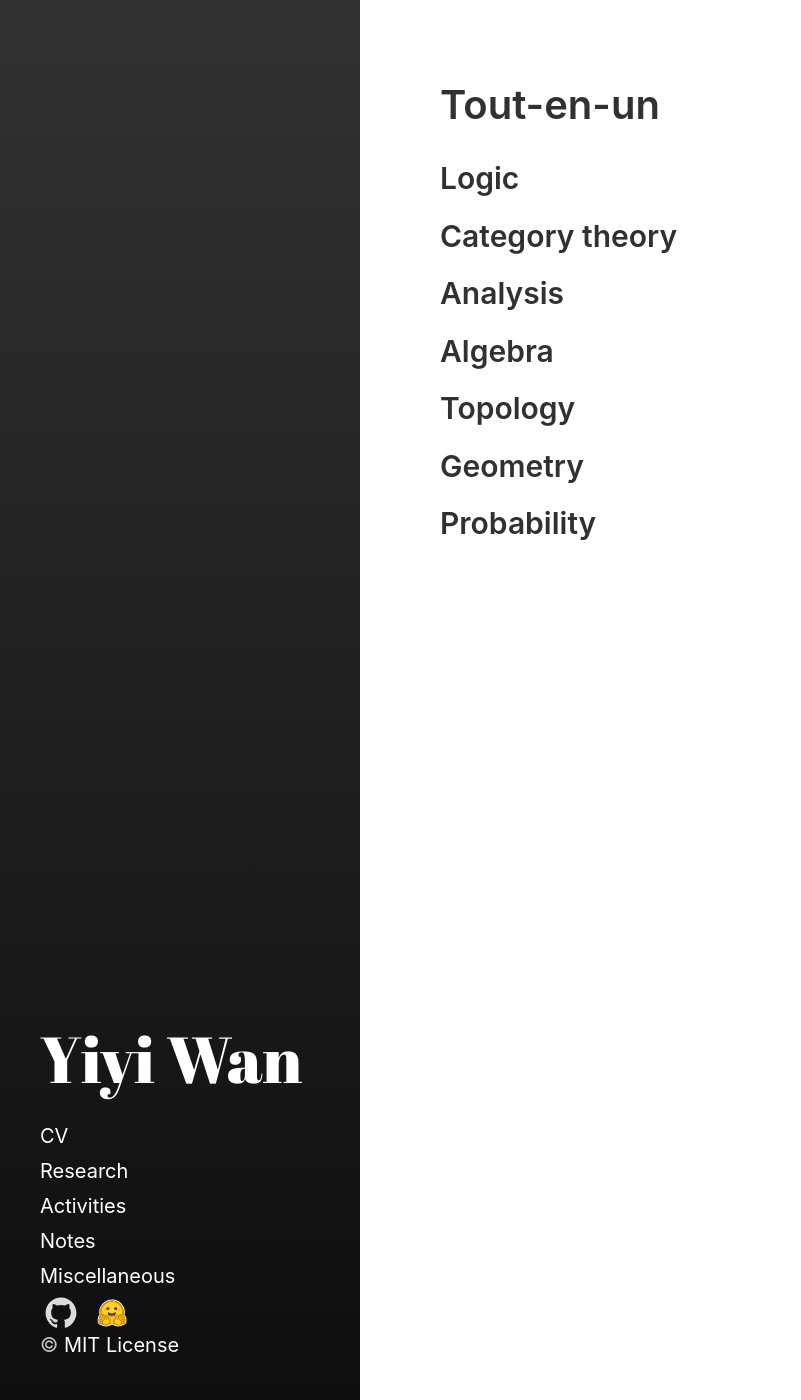
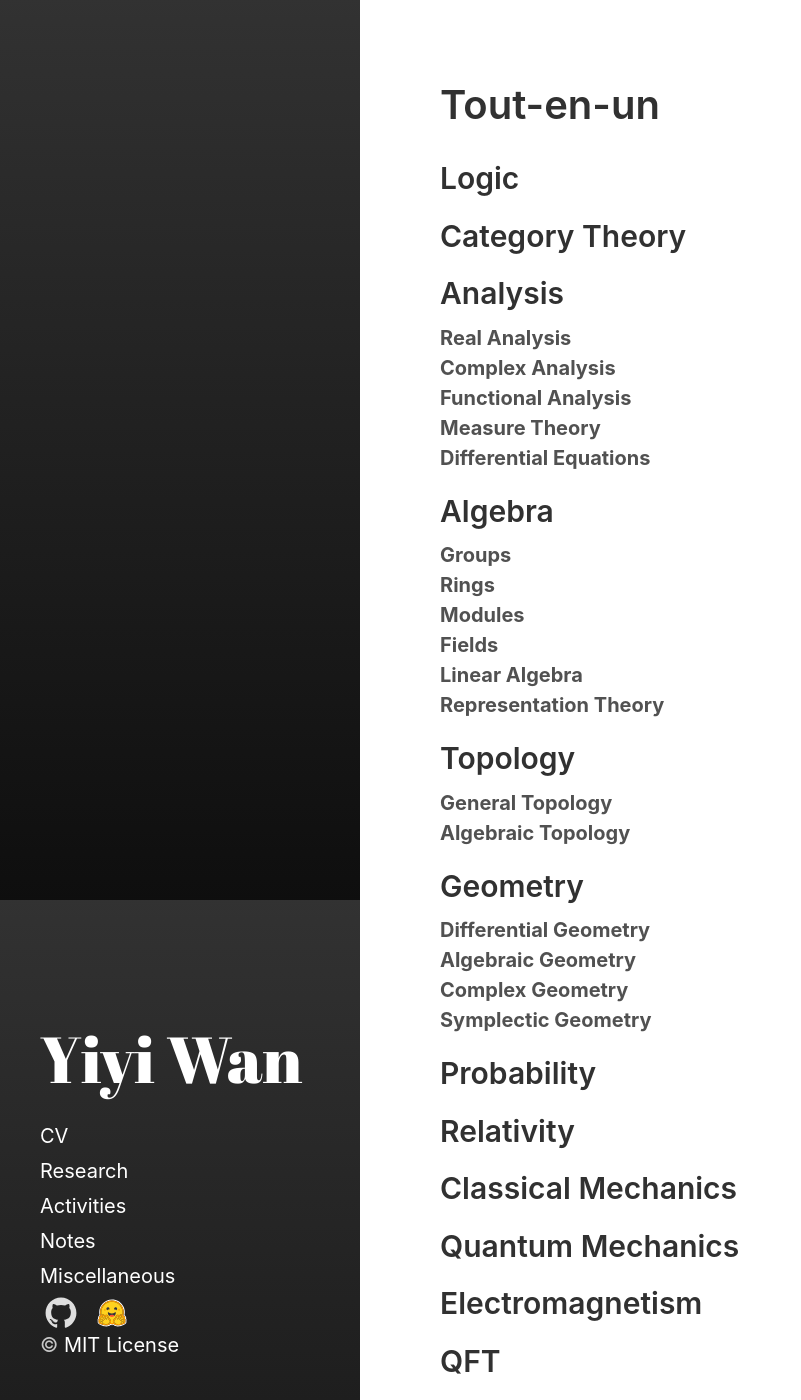
Before and after one commit to Roimex/Roimex.github.io, a Jekyll site: the page built from pages/notes/math/tout-en-un.md, in a window 1280 px wide and 1400 px high. Shown: the whole window, without its empty margins (0-801 px from the left). Built offline with Jekyll 4.4.1, drawn with Linux system fonts in a browser that asks for light colours.

Commit message:
Update tout-en-un.md

```diff
--- a/pages/notes/math/tout-en-un.md
+++ b/pages/notes/math/tout-en-un.md
@@ -6,16 +6,64 @@ permalink: /notes/math/tout-en-un
 
 <h2>Logic</h2>
 
-<h2>Category theory</h2>
+<h2>Category Theory</h2>
 
 <h2>Analysis</h2>
 <dl>
-  <dt></dt>
+  <dt>Real Analysis</dt>
+
+  <dt>Complex Analysis</dt>
+
+  <dt>Functional Analysis</dt>
+
+  <dt>Measure Theory</dt>
+
+  <dt>Differential Equations</dt>
 </dl>
+
 <h2>Algebra</h2>
+<dl>
+  <dt>Groups</dt>
+
+  <dt>Rings</dt>
+
+  <dt>Modules</dt>
+
+  <dt>Fields</dt>
+
+  <dt>Linear Algebra</dt>
+
+  <dt>Representation Theory</dt>
+</dl>
 
 <h2>Topology</h2>
+<dl>
+  <dt>General Topology</dt>
+
+  <dt>Algebraic Topology</dt>
+</dl>
 
 <h2>Geometry</h2>
+<dl>
+  <dt>Differential Geometry</dt>
+
+  <dt>Algebraic Geometry</dt>
+
+  <dt>Complex Geometry</dt>
+
+  <dt>Symplectic Geometry</dt>
+</dl>
 
 <h2>Probability</h2>
+
+<h2>Relativity</h2>
+
+<h2>Classical Mechanics</h2>
+
+<h2>Quantum Mechanics</h2>
+
+<h2>Electromagnetism</h2>
+
+<h2>QFT</h2>
+
+<h2>Information Theory</h2>
```
